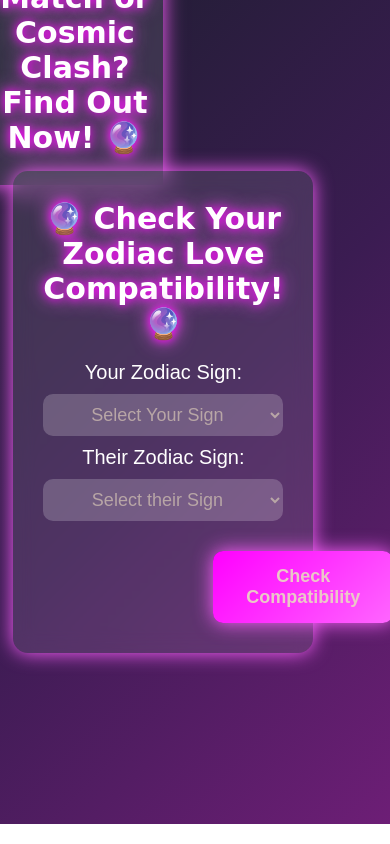
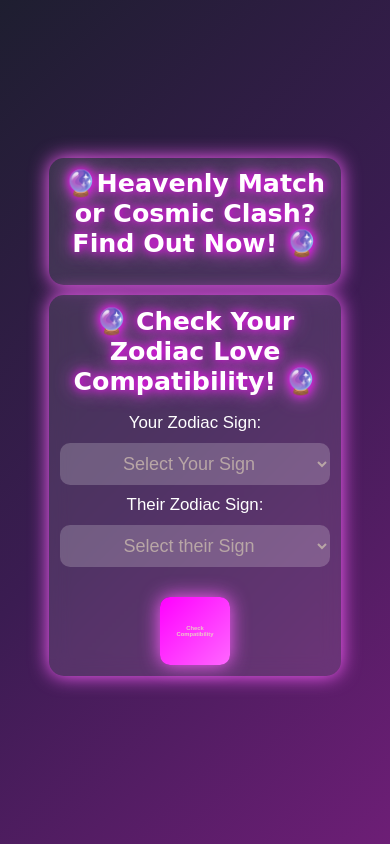
Before and after one commit to diya-turamandi/Compatible, a Flask app: page /astromath in a window 390 px wide. Run offline with Flask 3, Linux system fonts and the light colour scheme.

Commit message:
Made changes so that the website is more responsive

```diff
--- a/app.py
+++ b/app.py
@@ -60,6 +60,8 @@ def calculate():
     if not name1 or not name2:
         flash("Please enter both names!", "error")
         return redirect(url_for('lovemeter'))
+    # name1 and name2 will take from form
+    name1 = request.args.get('name1')  # Get from query para
 
     try:
         percentage = compCompatibility(name1, name2)
--- a/static/css/style.css
+++ b/static/css/style.css
@@ -16,31 +16,21 @@ body {
 .box {
     flex: 1;
     background-color: #7d022b;
+    margin: auto;
+    align-content: center;
+    justify-content: center;
+    aspect-ratio: 2 / 1;
+    width: 33vw;
+    height: 33vh;
     border: 1px solid white;
-    aspect-ratio: 2 / 1;
-}
-* {
-    margin: 0;
-    padding: 0;
-    box-sizing: border-box;
-}
-.row {
-    display: flex;
-    flex: 1;
-}
-.box {
-    flex: 1;
-    background-color: #7d022b;
-
-    aspect-ratio: 2 / 1;
 }
 #heart {
-    font-size: 100px;
+    font-size: 10vw;
     color: #7d022b;
     display: flex;
     align-items: center;
     justify-content: center;
-    height: 100%;
+    height: 80%;
     animation: pulse 1s infinite alternate ease-in-out;
 }
 
@@ -157,15 +158,18 @@ input:focus {
 button {
     background: #b39ddb;
     color: white;
-    padding: 10px 20px;
+    padding: 1vh 2vw;
     border: none;
     border-radius: 5px;
-    font-size: 16px;
+    font-size: 4vh;
     cursor: pointer;
     transition: 0.3s;
-    margin-top: 10px;
+    height: 8vh;
+    margin: auto;
+    margin-top: 1vh;
     position: relative;
-    left: 170px;
+    justify-self: center;
+    align-self: center;
 }
 
 button:hover {
@@ -173,8 +177,9 @@ button:hover {
 }
 
 #result {
-    margin-top: 20px;
-    font-size: 18px;
+    position: relative;
+    margin-top: 10px;
+    font-size: 1.8vw;
     font-weight: bold;
 }
 #dab{
@@ -217,21 +222,23 @@ button:hover {
 }
 
 .tagline-container {
-    position: relative;
-    top: -370px;
-    width: 100%;
+    /* position: absolute; */
+    /* top: 5vh; */
+    width: 75%;
     padding: 10px;
-    left: 30px;
+    margin-bottom: 10px;
+    align-self: center;
     background: rgba(255, 255, 255, 0.1);
     background-color:rgba(255, 255, 255, 0.1) ;
     box-shadow: 0 4px 10px rgba(0, 0, 0, 0.3);
     backdrop-filter: blur(10px);
-    font-size: 20px;
+    font-size: 2vh;
     font-weight: bold;
     letter-spacing: 0;
     animation: glow 2s infinite alternate;
     font-family:  'Baloo Bhai 2', cursive;
     text-align: center;
+    border-radius: 15px;
 }
 
 @keyframes glow {
@@ -244,19 +251,20 @@ button:hover {
 }
 .container2 {
     background: rgba(255, 255, 255, 0.1);
-    padding: 30px;
-    position: relative;
-    right: 120px;
+    padding: 3vw;
+    margin-top: 0px;
+    justify-self: center;
+    align-self: center;
     border-radius: 15px;
     box-shadow: 0 4px 10px rgba(0, 0, 0, 0.3);
     backdrop-filter: blur(10px);
     animation: glow 2s infinite alternate;
-    width: 1000px;
-    font-size: 20px;
+    width: 75%;
+    font-size: 2vh;
 }
 
 h2 {
-    margin-bottom: 20px;
+    margin-bottom: 2vh;
     text-shadow: 0 0 10px #ff00ff, 0 0 20px #ff66ff;
     font-family:  'Baloo Bhai 2', cursive;
 }
@@ -282,14 +290,14 @@ option {
 
 .btn {
     display: block;
-    width: 180px;
+    width: 18vw;
     padding: 15px;
     margin-top: 20px;
     border: none;
     border-radius: 10px;
     background: linear-gradient(135deg, #ff00ff, #ff66ff);
     color: rgb(235, 199, 199);
-    font-size: 18px;
+    font-size: 1.5vw;
     font-weight: bold;
     cursor: pointer;
     transition: 0.3s ease;
@@ -311,10 +319,10 @@ option {
 }
 .body2 {
     display: flex;
-    height: 500px;
+    flex-direction: column;
+    height: 100vh;
     justify-content: center;
     align-items: center;
-    height: 200vh;
     background: linear-gradient(135deg, #1e1e30, #3b1c52, #6d1e76);
     color: white;
     font-family: 'Poppins', sans-serif;
--- a/templates/astromath.html
+++ b/templates/astromath.html
@@ -50,7 +50,8 @@
 
         <button class="btn"> Check Compatibility </button>
     </div>
-</div>
+    <p id="result"></p>
+    </div>
 <script>
     document.querySelector('.btn').addEventListener('click', function() {
         const yourSign = document.getElementById('yourSign').value;
@@ -80,6 +81,5 @@
 </script>
 
 <!-- Add a div to display the result -->
-<p id="result"></p>
 </body>
 </html>
```
Also changed, not shown: other parts of static/css/style.css (+19 -8 lines), templates/pyaar.html (+8 -5 lines).
